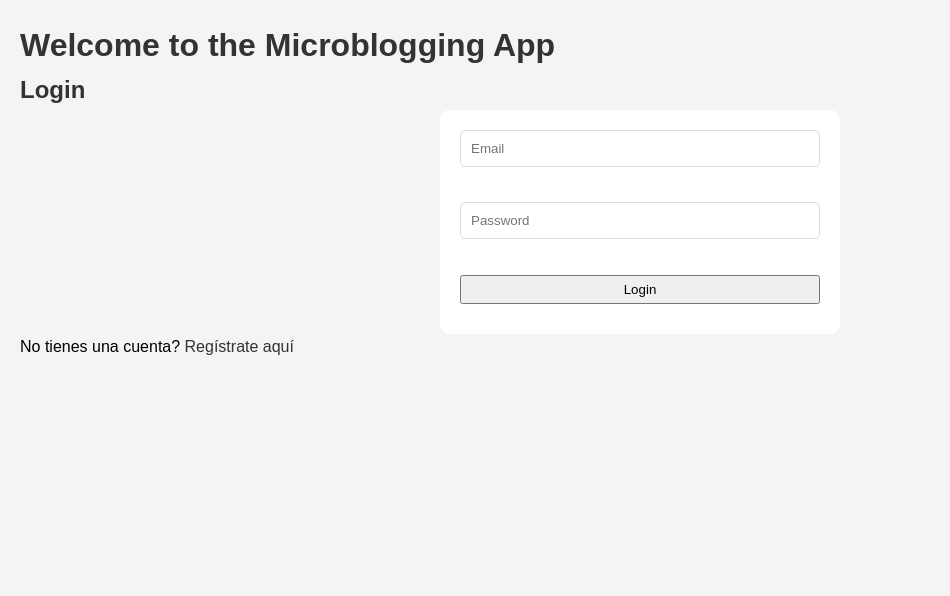
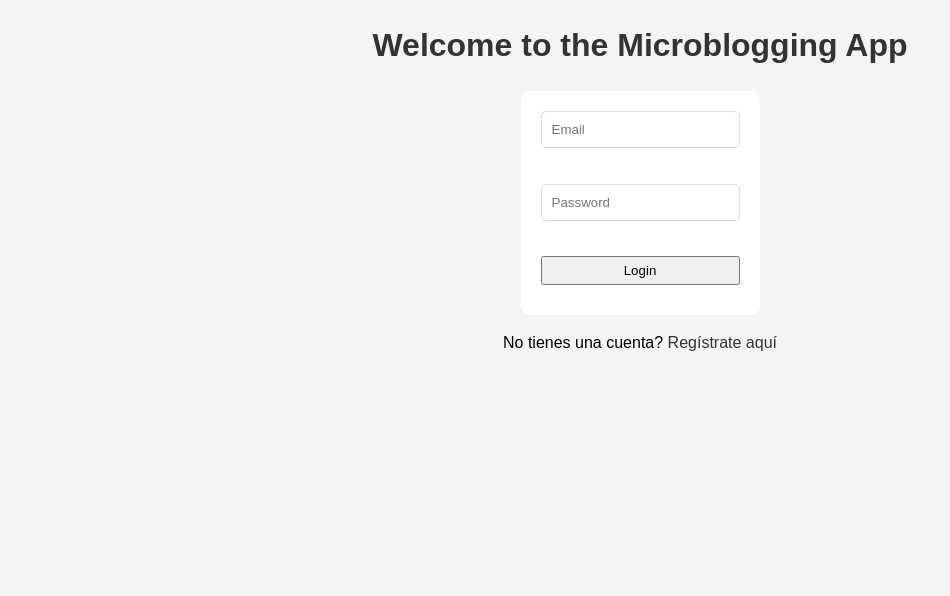
Before and after one commit to LarsK4nis/JustVlogging, a Flask app: page / in a window 1280 px wide. Shown: the part 40-636 px from the top of the page, without its empty margins (0-950 px from the left). Run offline with Flask 3, Linux system fonts and the light colour scheme; data that the repository does not hold is empty.

Commit message:
index.html looking

```diff
--- a/app/static/css/main.css
+++ b/app/static/css/main.css
@@ -112,6 +112,26 @@ a {
     text-decoration: none;
     transition: color 0.3s ease;
 }
+.welcome-heading {
+    text-align: center;
+    margin-bottom: 20px;
+}
+
+.login-form-container {
+    text-align: center;
+    max-width: 400px;
+    margin: auto;
+}
+
+.login-form {
+    display: inline-block;
+    text-align: left;
+}
+
+.register-link {
+    margin-top: 15px;
+    display: block;
+}
 
 a:hover {
     color: #555;
--- a/app/templates/index.html
+++ b/app/templates/index.html
@@ -2,13 +2,16 @@
 {% extends 'base.html' %}
 
 {% block content %}
-<h1>Welcome to the Microblogging App</h1>
-<h2>Login</h2>
-<form method="post" action="{{ url_for('login') }}">
-    <input type="email" name="email" placeholder="Email" required><br>
-    <input type="password" name="password" placeholder="Password" required><br>
-    <input type="submit" value="Login">
-</form>
-<p>No tienes una cuenta? <a href="{{ url_for('register') }}">Regístrate aquí</a></p>
+<div class="welcome-heading">
+    <h1>Welcome to the Microblogging App</h1>
+</div>
+<div class="login-form-container">
+    <form method="post" action="{{ url_for('login') }}" class="login-form">
+        <input type="email" name="email" placeholder="Email" required><br>
+        <input type="password" name="password" placeholder="Password" required><br>
+        <input type="submit" value="Login">
+    </form>
+    <p class="register-link">No tienes una cuenta? <a href="{{ url_for('register') }}">Regístrate aquí</a></p>
+</div>
 <!-- Mostrar los posts aquí -->
 {% endblock %}
```
